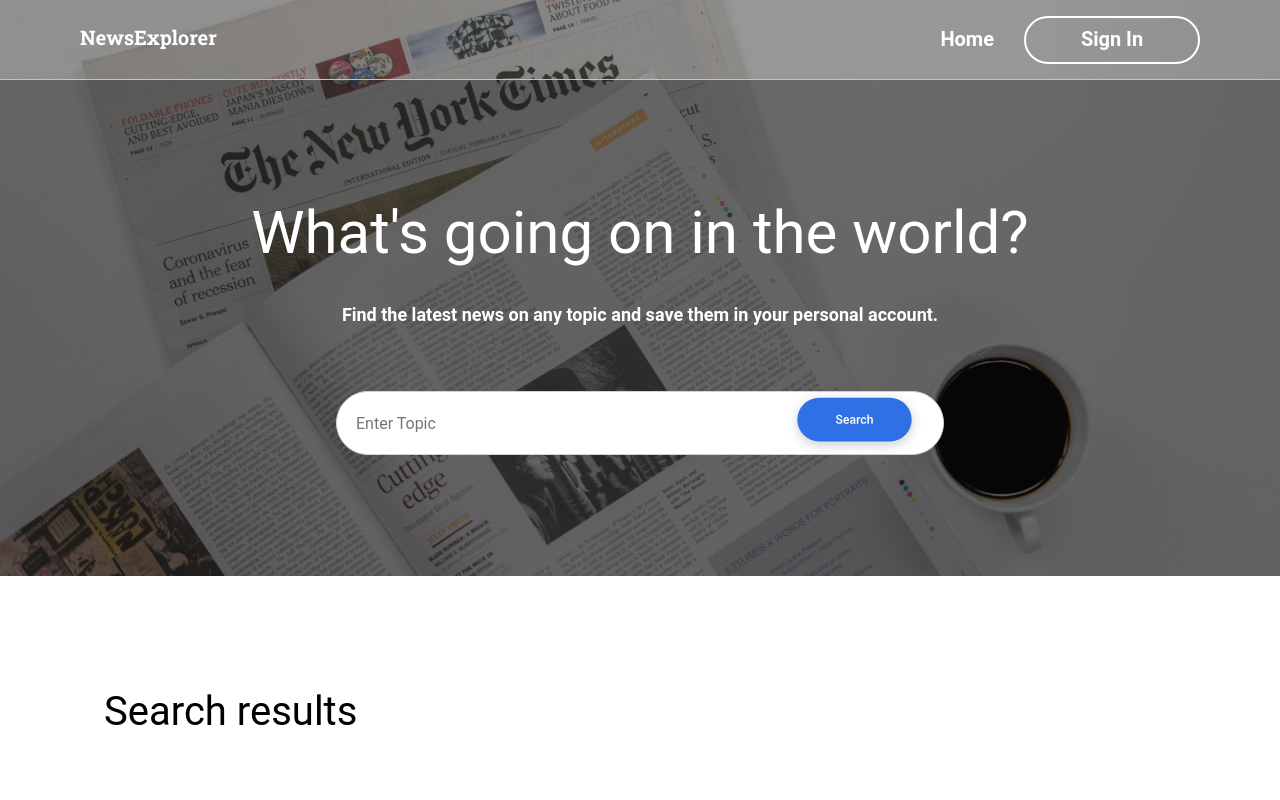
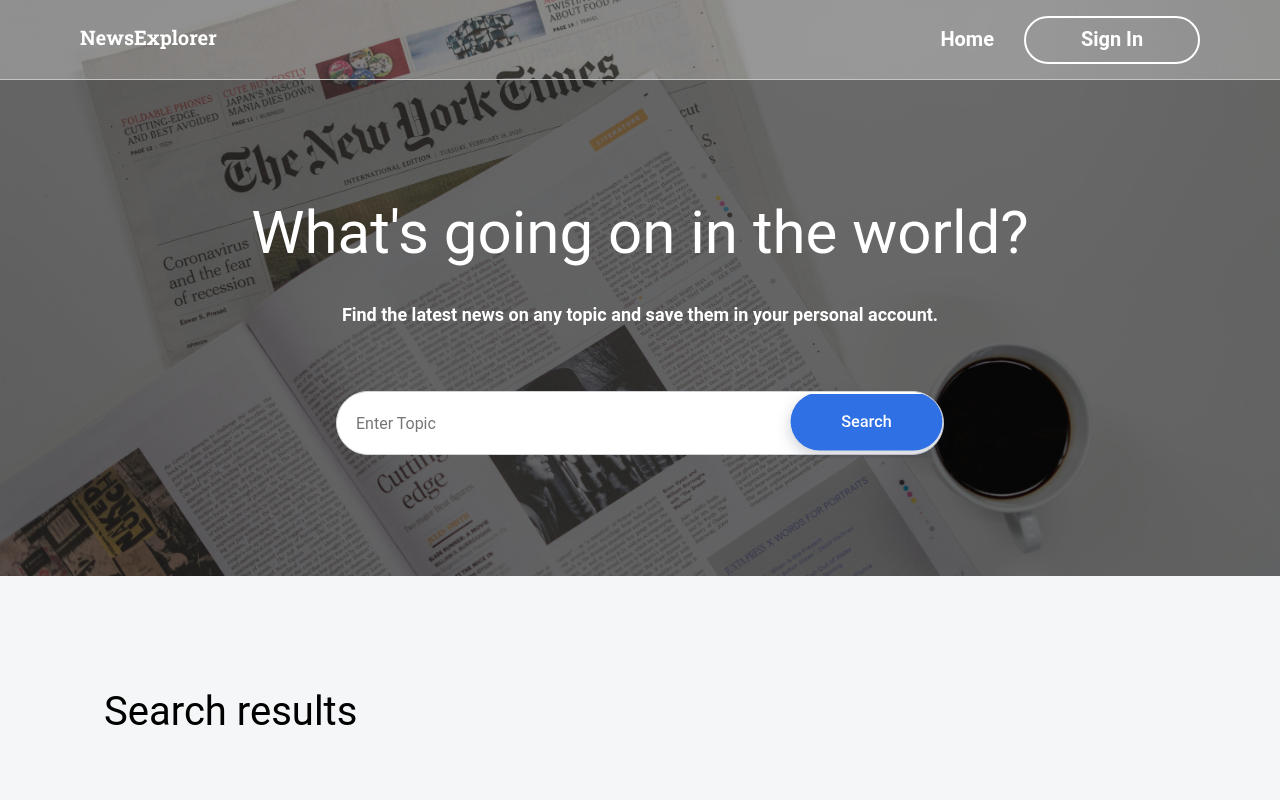
Before and after one commit to sun4205/NewsExplorer, a React (Vite) app: page / in a window 1280 px wide. Shown: the top 800 px of the page. Built offline with nearby package versions, Linux system fonts and the light colour scheme.

Commit message:
css update

```diff
--- a/src/components/About/About.css
+++ b/src/components/About/About.css
@@ -2,6 +2,7 @@
     display: flex;
     padding: 80px;
     align-items: center;
+    background-color: white;
 }
 
 .about__mypicture{
--- a/src/components/Main/Main.css
+++ b/src/components/Main/Main.css
@@ -1,5 +1,6 @@
 .main{
     padding:80px 104px;
+    background-color: #f5f6f7;
 }
 
 .main__title{
--- a/src/components/Navigation/Navigation.css
+++ b/src/components/Navigation/Navigation.css
@@ -84,7 +84,7 @@
   content: "";
   position: absolute;
   left: 50%;
-  bottom: -10px;
+  bottom: -20px;
   width: 0;
   height: 3px;
   background-color: white;
@@ -93,7 +93,7 @@
 }
 
 .navigation__signIn-btn:hover::after {
-  width: 75px;
+  width: 160px;
 }
 
 .navigation__loggedIn-control {
--- a/src/components/NewsCard/NewsCard.css
+++ b/src/components/NewsCard/NewsCard.css
@@ -14,10 +14,11 @@
 }
 
 .card__image {
-  width: 400px;
   height: 272px;
   width: 100%;
   border: none;
+  object-fit: cover;
+  object-position: center;
   border-radius: 20px 20px 0 0;
 }
 
@@ -25,7 +26,7 @@
   border: none;
   position: absolute;
   cursor: pointer;
-  top: 37px;
+  top: 12px;
   right: 9px;
   background-color: transparent;
   z-index: 1;
--- a/src/components/SearchForm/SearchForm.css
+++ b/src/components/SearchForm/SearchForm.css
@@ -54,14 +54,15 @@ input {
     width: 179px;
     height: 64px;
     border: none;
-    background-size: contain;
+    background-size: cover;
     background-repeat: no-repeat;
     background-position: center;
     outline: none;
     background-color: transparent;
     position:absolute;
-    right:0;
-    top:0;
+    right:-12px;
+    top:3px;
     box-sizing: border-box;
+    padding: 0;
 
 }
```
